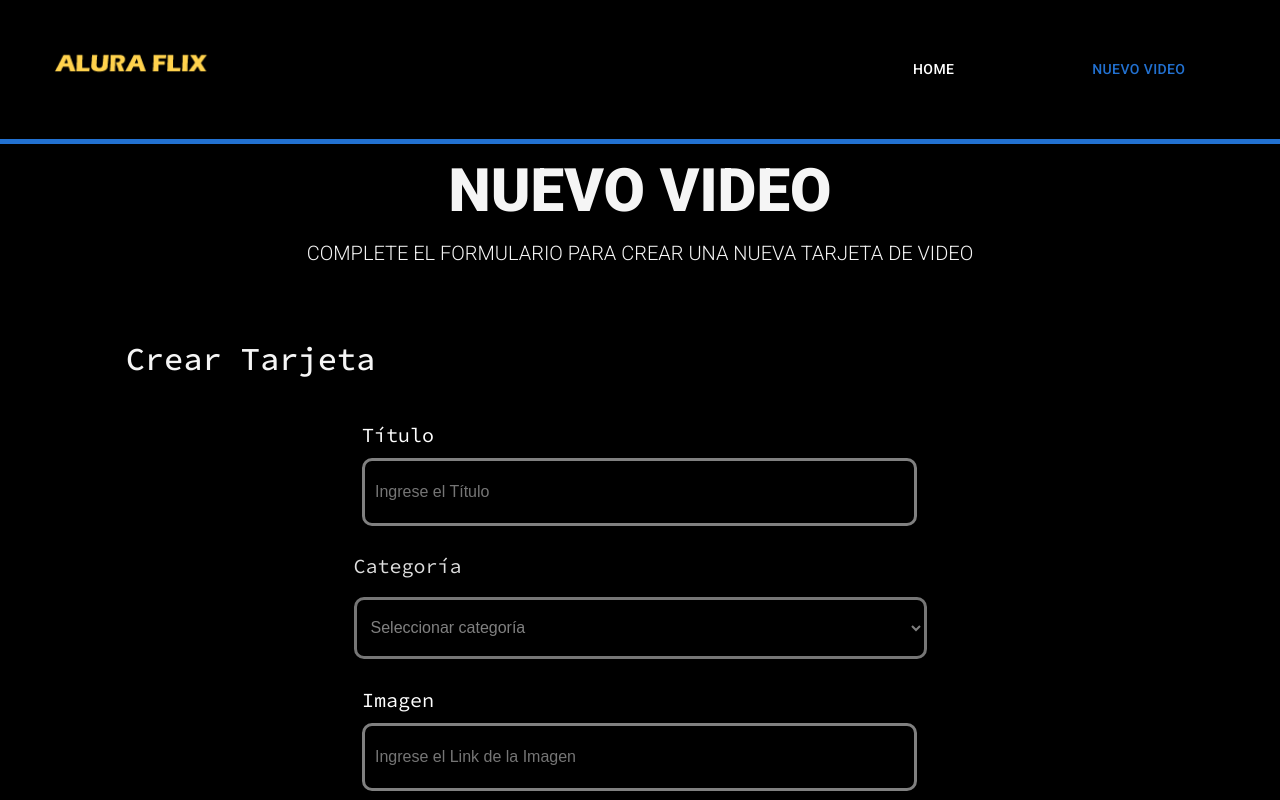
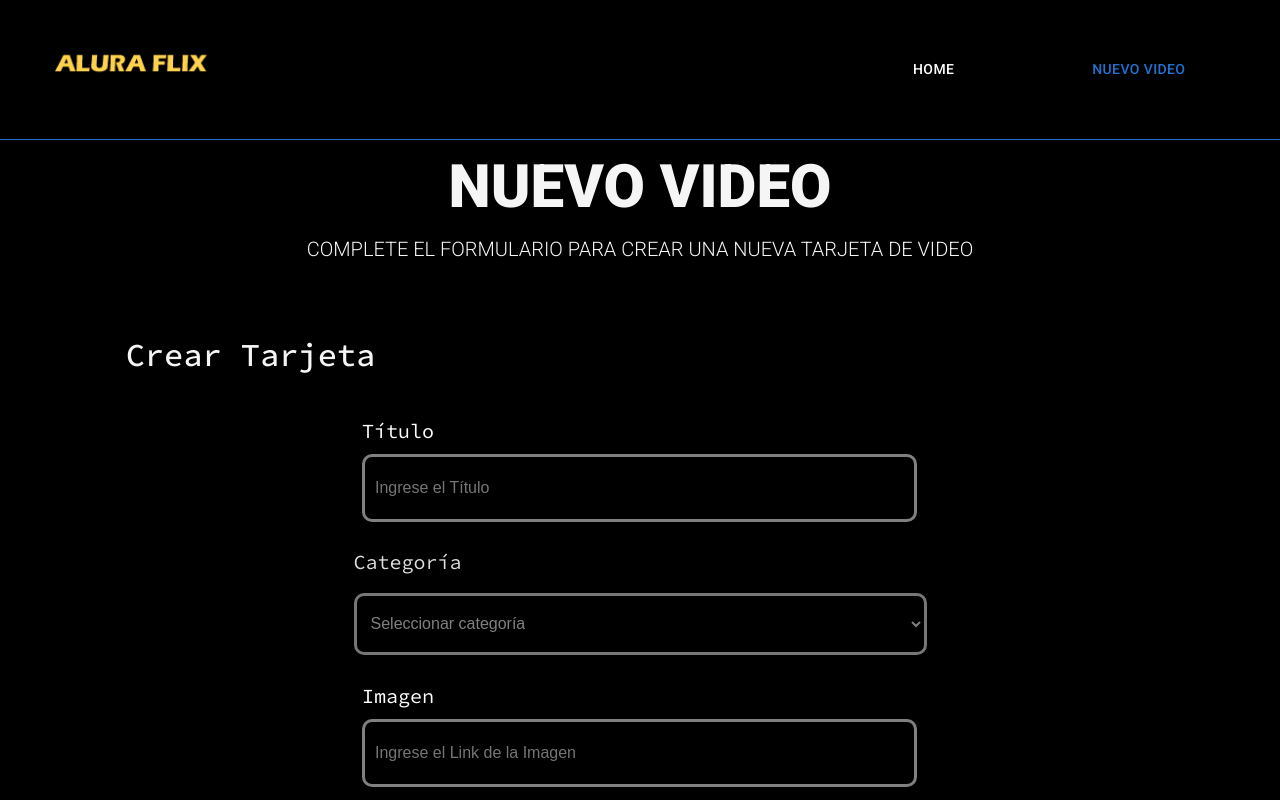
Before and after one commit to EdgardRamosB/challenge-aluraflix, a React (Vite) app: page /newvideo in a window 1280 px wide. Shown: the top 800 px of the page. Built offline with nearby package versions, Linux system fonts and the light colour scheme.

Commit message:
cambioscolores2

```diff
--- a/src/components/EditModal/EditModal.jsx
+++ b/src/components/EditModal/EditModal.jsx
@@ -9,7 +9,7 @@ const ModalBackdrop = styled.div`
   left: 0;
   width: 100%;
   height: 100%;
-  background-color: rgba(0, 0, 0, 0.5);
+  background-color: rgba(236, 29, 29, 0.5);
   display: flex;
   justify-content: center;
   align-items: center;
--- a/src/components/Header/Header.jsx
+++ b/src/components/Header/Header.jsx
@@ -8,7 +8,7 @@ const HeaderStyle = styled.header`
   padding-left: 51.15px;
   display: flex;
   justify-content: space-between;
-  border-bottom : 5px solid #2271D1;
+  border-bottom : 1px solid #2271D1;
   background-color: ${(props) => (props.$isHome ? "#262626" : "rgb(0, 0, 0)")};
 
   img {
```
